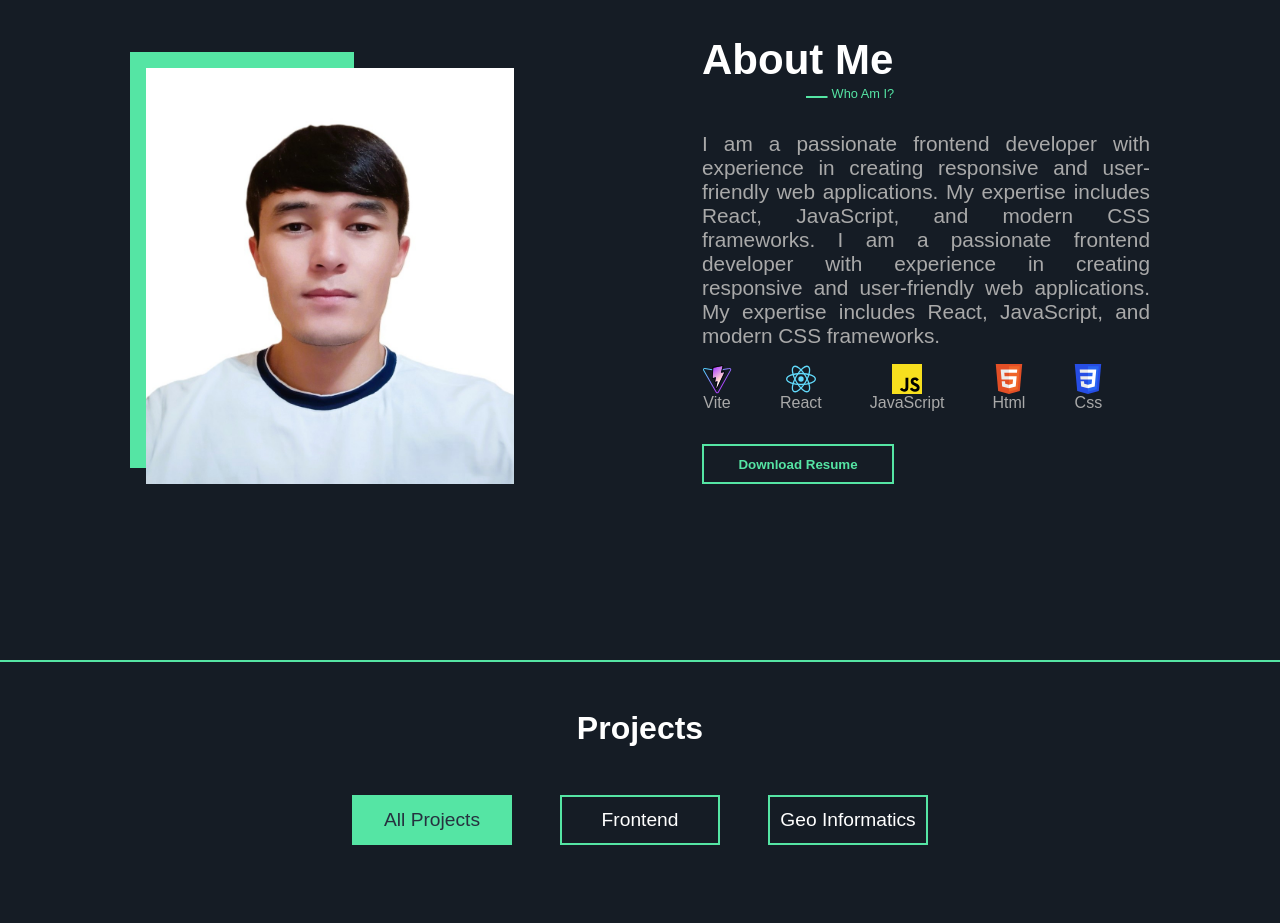
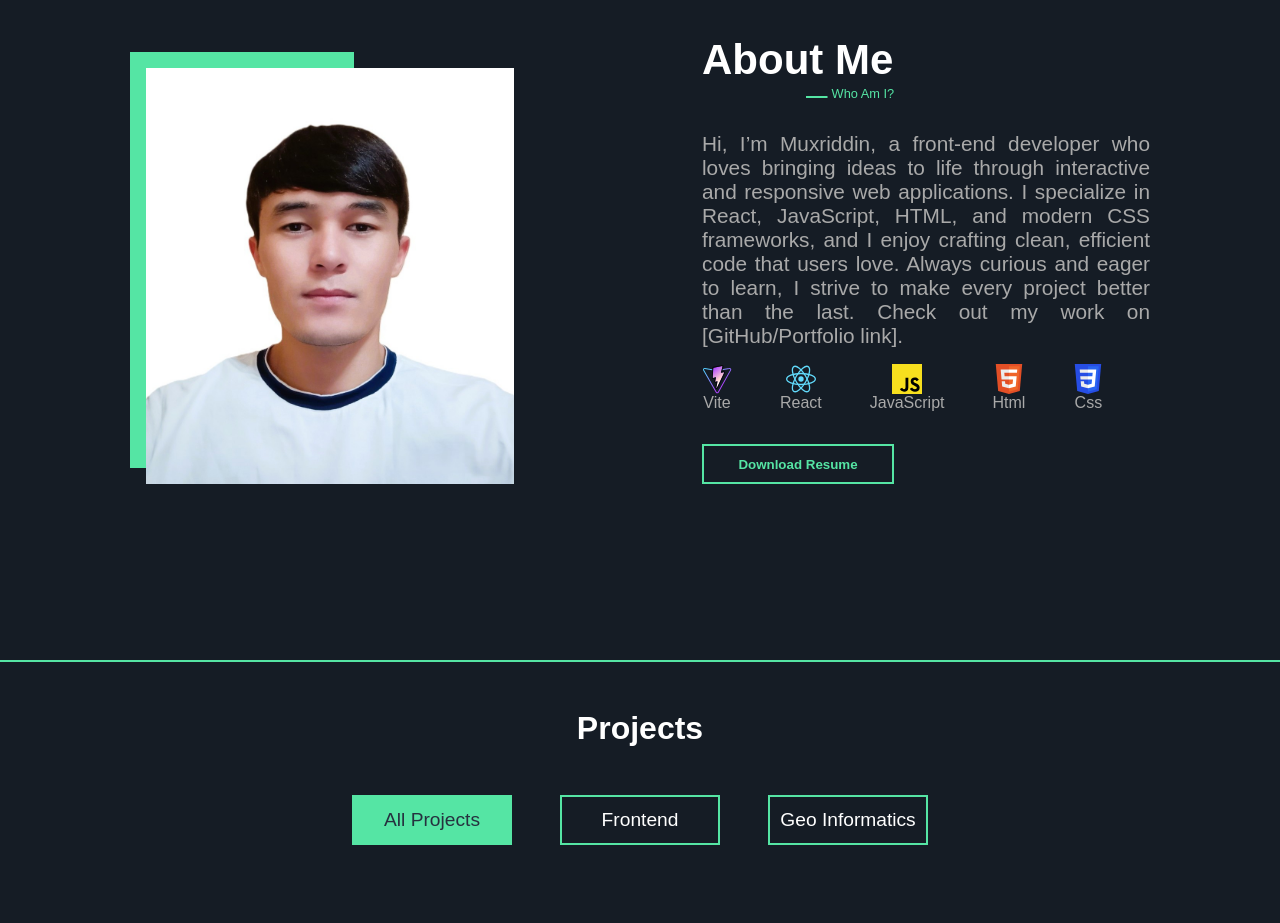
Before and after one commit to MukhriddinToshboyev/Portfoliyo, a React (Vite) app: page / in a window 1280 px wide. Shown: the part 940-1863 px from the top of the page. Built offline with nearby package versions, Linux system fonts and the light colour scheme.

Commit message:
Add resume

```diff
--- a/src/About/index.jsx
+++ b/src/About/index.jsx
@@ -1,5 +1,6 @@
 import "./style.css";
 import Rasm1 from "../assets/photo_2025-05-27_18-40-45.jpg";
+import Resume from "../assets/Muxriddin Resume.pdf";
 
 function About() {
   return (
@@ -27,12 +28,12 @@ function About() {
             </div>
           </div>
           <p className="About_section_text">
-            I am a passionate frontend developer with experience in creating
-            responsive and user-friendly web applications. My expertise includes
-            React, JavaScript, and modern CSS frameworks. I am a passionate
-            frontend developer with experience in creating responsive and
-            user-friendly web applications. My expertise includes React,
-            JavaScript, and modern CSS frameworks.
+            Hi, I’m Muxriddin, a front-end developer who loves bringing ideas to
+            life through interactive and responsive web applications. I
+            specialize in React, JavaScript, HTML, and modern CSS frameworks,
+            and I enjoy crafting clean, efficient code that users love. Always
+            curious and eager to learn, I strive to make every project better
+            than the last. Check out my work on [GitHub/Portfolio link].
           </p>
           <div className="About_icons">
             <div className="About_icon">
@@ -192,7 +193,9 @@ function About() {
             </div>
           </div>
           <div className="About_btn">
-            <button> Download Resume</button>
+            <a href={Resume} download>
+              <button> Download Resume</button>
+            </a>
           </div>
         </div>
       </div>
```
Also changed, not shown: 1 other file (tests, documents, lock files or other folders).
